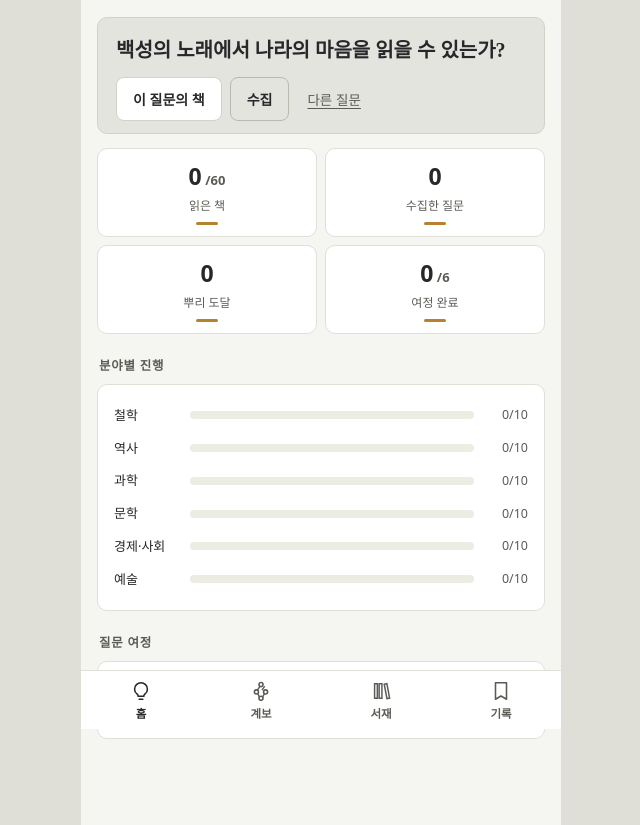
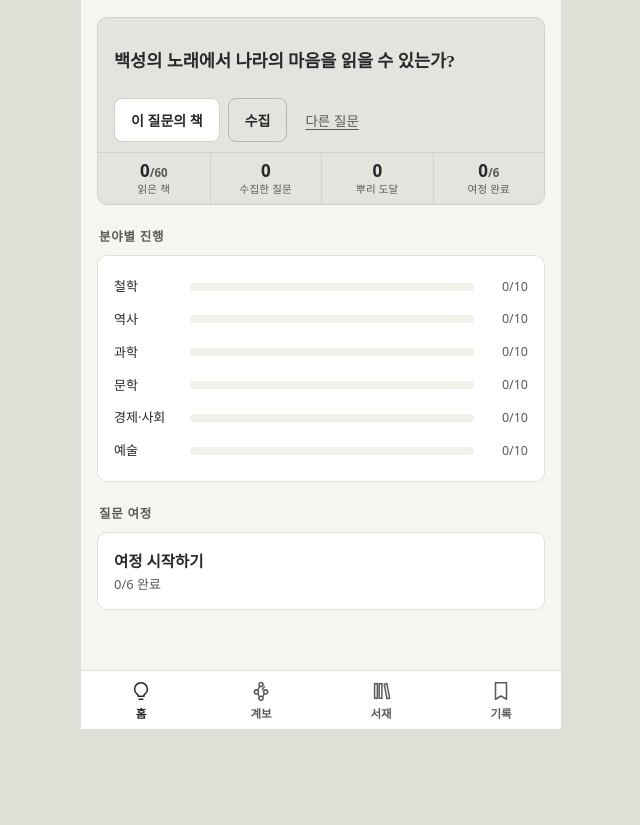
Before and after one commit to ihaelyong988-lab/cheonchaekbbang, a plain HTML site: page index.html in a window 1280 px wide. Shown: the part 71-896 px from the top of the page, without its empty margins (319-959 px from the left). After the commit the page ends 800 px from the top, so only its background shows below. Drawn offline with Linux system fonts and the light colour scheme.

Commit message:
v1.3.0 — 홈 히어로 재배치: 질문 2줄 고정·수치 스트립 탭 연결·옅은 진행바
- 질문 텍스트 2줄 고정(58px): 길이별 글자 압축(≤22자 20px / ≤29자 17.5px / 30자~ 15.5px), 66문항 전수 360px 오버플로 0 검증
- 수치 4개: 2×2 카드 그리드 → 히어로 박스 하단 가로 스트립(346px→187px), 각각 기록·계보·여정 목록으로 탭 연결
- 분야별 진행 바 채움색 옅게(#E7D6B8)
- 미사용 .stats/.lamp CSS 제거, SW 캐시 v1.3.0

Co-Authored-By: Claude Fable 5 <noreply@anthropic.com>

```diff
--- a/app.css
+++ b/app.css
@@ -77,23 +77,62 @@ body {
 }
 .section-label:first-child { margin-top: 0; }
 
-/* 오늘의 질문 — 맨몸의 질문, 최소 높이 */
+/* 오늘의 질문 — 맨몸의 질문, 2줄 고정(신축 금지) */
 .q-card {
   background: var(--silver);
   color: var(--ink);
   border: 1px solid var(--silver-line);
   border-radius: 10px;
-  padding: 18px 18px 12px;
+  padding: 14px 16px 0;
   margin-bottom: 14px;
 }
 .q-text {
   font-family: var(--serif);
   font-size: 20px;
-  line-height: 1.45;
+  line-height: 1.4;
   font-weight: 600;
   word-break: keep-all;
+  height: 58px;              /* 2줄 고정 — 문장 길이와 무관하게 박스 높이 불변 */
+  display: flex;
+  align-items: center;
 }
-.q-actions { display: flex; gap: 8px; margin-top: 12px; flex-wrap: wrap; align-items: center; }
+.q-text span {
+  display: -webkit-box;
+  -webkit-line-clamp: 2;
+  -webkit-box-orient: vertical;
+  overflow: hidden;
+}
+.q-text.q-mid { font-size: 17.5px; }   /* 23~29자: 압축 1단 */
+.q-text.q-long { font-size: 15.5px; }  /* 30자~: 압축 2단 */
+.q-actions { display: flex; gap: 8px; margin: 8px 0 10px; flex-wrap: wrap; align-items: center; }
+
+/* 수치 4개 — 박스 하단 가로 스트립, 각 탭으로 연결 */
+.q-stats {
+  display: grid;
+  grid-template-columns: repeat(4, 1fr);
+  border-top: 1px solid var(--silver-line);
+  margin: 0 -16px;
+}
+.qstat {
+  font-family: var(--sans);
+  background: none;
+  border: 0;
+  border-left: 1px solid var(--silver-line);
+  min-height: 48px;
+  padding: 7px 2px 8px;
+  cursor: pointer;
+  color: var(--ink);
+}
+.qstat:first-child { border-left: 0; }
+.qstat:focus-visible { outline: 2px solid var(--bronze); outline-offset: -2px; }
+.qstat b {
+  display: block;
+  font-size: 17px;
+  line-height: 1.25;
+  font-variant-numeric: tabular-nums;
+}
+.qstat b small { font-size: 11.5px; font-weight: 600; color: var(--muted); }
+.qstat span { display: block; font-size: 10.5px; color: var(--muted); letter-spacing: 0.02em; }
 /* 상세 화면(여정 등) 전용 보조 텍스트 — 홈 히어로에는 사용 금지 */
 .q-kicker { font-size: 12px; color: var(--bronze); letter-spacing: 0.08em; margin-bottom: 10px; font-weight: 700; }
 .q-source { font-size: 13px; color: var(--muted); margin-top: 12px; }
@@ -153,25 +192,12 @@ body {
 .badge-read { background: #E4E8D8; color: #3F5220; }
 .badge-reading { background: #F3E9D2; color: #7A4E10; }
 
-/* ── 계기판 (홈 대시보드) ───────────── */
-.stats { display: grid; grid-template-columns: 1fr 1fr; gap: 8px; }
-.stat {
-  background: var(--card); border: 1px solid var(--line);
-  border-radius: 10px; padding: 13px 10px 11px; text-align: center;
-}
-.stat b {
-  display: block; font-size: 23px; font-variant-numeric: tabular-nums;
-  color: var(--ink); line-height: 1.3;
-}
-.stat b small { font-size: 13px; font-weight: 600; color: var(--muted); }
-.stat span { font-size: 12px; color: var(--muted); }
-.stat .lamp { display: block; width: 22px; height: 3px; background: var(--amber); border-radius: 2px; margin: 6px auto 0; }
-
+/* ── 분야별 진행 (홈 대시보드) ───────────── */
 .gauge { background: var(--card); border: 1px solid var(--line); border-radius: 10px; padding: 14px 16px; }
 .gauge-row { display: flex; align-items: center; gap: 10px; padding: 6px 0; }
 .gauge-row .name { flex: 0 0 66px; font-size: 13px; color: var(--ink); }
-.gauge-row .bar { flex: 1; height: 8px; border-radius: 4px; background: #ECECE3; overflow: hidden; }
-.gauge-row .bar i { display: block; height: 100%; background: var(--amber); border-radius: 4px; }
+.gauge-row .bar { flex: 1; height: 8px; border-radius: 4px; background: #F1F1EA; overflow: hidden; }
+.gauge-row .bar i { display: block; height: 100%; background: #E7D6B8; border-radius: 4px; } /* 아주 옅은 등불색 */
 .gauge-row .num { flex: 0 0 44px; text-align: right; font-size: 12.5px; color: var(--muted); font-variant-numeric: tabular-nums; }
 
 .jprogress { height: 8px; border-radius: 4px; background: #ECECE3; overflow: hidden; margin-top: 10px; }
--- a/app.js
+++ b/app.js
@@ -204,24 +204,25 @@ function renderQuestion() {
       </div>`;
   }).join("");
 
+  const qLen = item.q.text.length; // 2줄 고정 — 길이에 따라 글자만 압축, 박스 높이 불변
+  const qSize = qLen <= 22 ? "" : qLen <= 29 ? " q-mid" : " q-long";
   viewEl.innerHTML = `
     <section aria-label="오늘의 질문">
       <div class="q-card">
-        <p class="q-text">${esc(item.q.text)}</p>
+        <p class="q-text${qSize}"><span>${esc(item.q.text)}</span></p>
         <div class="q-actions">
           <button class="btn btn-light" data-open-book="${b.id}">이 질문의 책</button>
           <button class="btn btn-outline" data-collect="${item.id}" ${collected ? "disabled" : ""}>${collected ? "수집됨" : "수집"}</button>
           <button class="btn-quiet" data-shuffle="1">다른 질문</button>
         </div>
+        <div class="q-stats" role="group" aria-label="나의 기록">
+          <button class="qstat" data-tab="record"><b>${state.read.length}<small>/${ALL.length}</small></b><span>읽은 책</span></button>
+          <button class="qstat" data-tab="record"><b>${state.questions.length}</b><span>수집한 질문</span></button>
+          <button class="qstat" data-tab="lineage"><b>${state.rootArrivals}</b><span>뿌리 도달</span></button>
+          <button class="qstat" data-open-jlist="1"><b>${state.journeysDone.length}<small>/${JOURNEYS.length}</small></b><span>여정 완료</span></button>
+        </div>
       </div>
     </section>
-
-    <div class="stats">
-      <div class="stat"><b>${state.read.length}<small> /${ALL.length}</small></b><span>읽은 책</span><span class="lamp"></span></div>
-      <div class="stat"><b>${state.questions.length}</b><span>수집한 질문</span><span class="lamp"></span></div>
-      <div class="stat"><b>${state.rootArrivals}</b><span>뿌리 도달</span><span class="lamp"></span></div>
-      <div class="stat"><b>${state.journeysDone.length}<small> /${JOURNEYS.length}</small></b><span>여정 완료</span><span class="lamp"></span></div>
-    </div>
 
     <p class="section-label">분야별 진행</p>
     <div class="gauge">${gaugeRows}</div>
--- a/sw.js
+++ b/sw.js
@@ -1,5 +1,5 @@
 // 천책빵 Service Worker — 전 자산 캐시, 완전 오프라인 동작 (PRD §6)
-const CACHE = "ccb-v1.2.1";
+const CACHE = "ccb-v1.3.0";
 const ASSETS = [
   "./",
   "./index.html",
```
